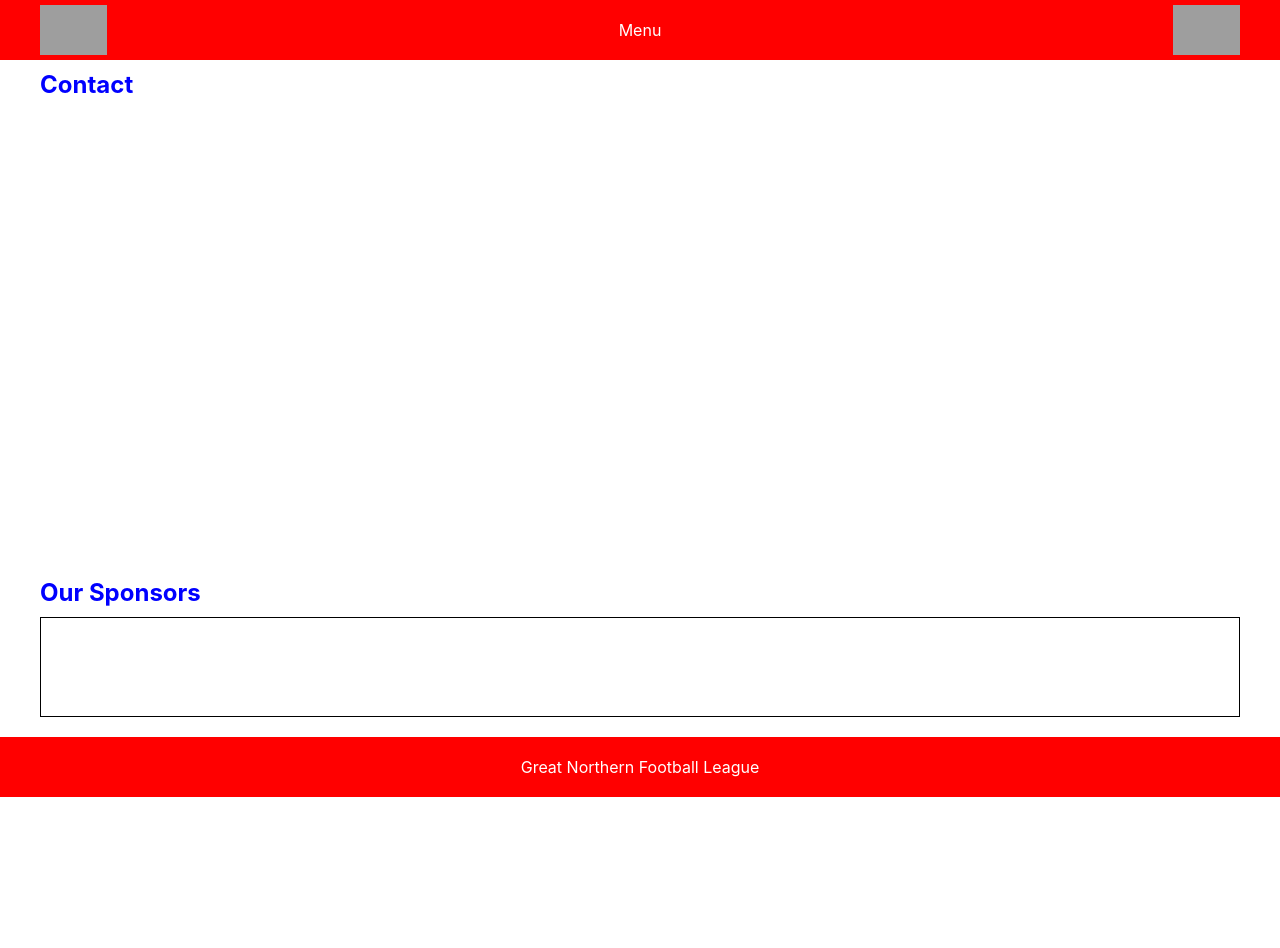
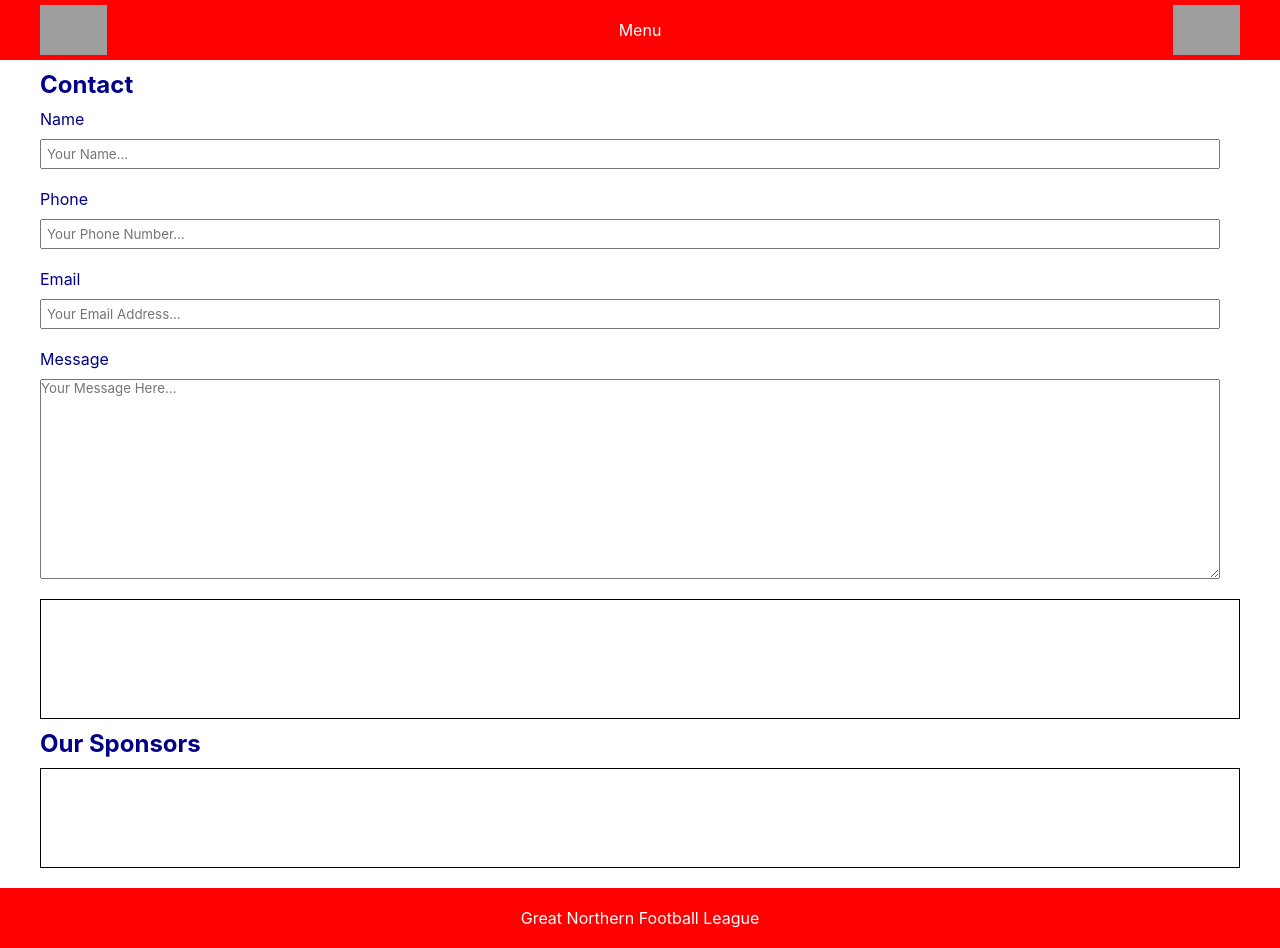
Before and after one commit to matcook/gnfl-template, a website built with Vite: page contact/index.html in a window 1280 px wide. Before the commit the page ends 800 px from the top, so only its background shows below. Built offline with nearby package versions, Linux system fonts and the light colour scheme; grey boxes are pictures that could not be loaded.

Commit message:
contact form and placeholder match card

```diff
--- a/contact/index.html
+++ b/contact/index.html
@@ -36,7 +36,29 @@
           </nav>
         </div>
       </section>
-      <div class="container"><h2>Contact</h2></div>
+      <div class="container">
+        <h2>Contact</h2>
+        <div class="contact-grid">
+          <div class="contact-form">
+            <label for="name">Name</label>
+            <input type="text" placeholder="Your Name..." name="name" />
+            <label for="phone">Phone</label>
+            <input type="text" placeholder="Your Phone Number..." name="hone" />
+            <label for="name">Email</label>
+            <input
+              type="email"
+              placeholder="Your Email Address..."
+              name="email"
+            />
+            <label for="message">Message</label>
+            <textarea
+              name="message"
+              placeholder="Your Message Here..."
+            ></textarea>
+          </div>
+          <div class="contact-details"></div>
+        </div>
+      </div>
     </div>
     <section class="sponsors">
       <div class="container">
--- /dev/null
+++ b/css/components/_contact-form.css
@@ -0,0 +1,22 @@
+.contact-form {
+  display: flex;
+  flex-direction: column;
+  flex-wrap: wrap;
+  padding-right: 20px;
+  width: 100%;
+
+  label {
+    padding-bottom: 10px;
+    color: var(--blue);
+  }
+  input {
+    margin-bottom: 20px;
+    padding: 5px;
+  }
+
+  textarea {
+    /* MIGHT NEED CHANGING */
+    height: 200px;
+  }
+  margin-bottom: 20px;
+}
--- a/css/components/_match-card.css
+++ b/css/components/_match-card.css
@@ -1,8 +1,16 @@
 .match-card {
   height: 100px;
-  padding-bottom: 20px;
-  div {
-    height: 100%;
+  margin-bottom: 20px;
+
+  .match-details {
+    display: flex;
+    justify-content: space-between;
+    height: fit-content;
+  }
+  .match-results {
+    box-shadow: 0 1px 3px rgb(0 0 0 / 12%), 0 1px 2px rgb(0 0 0 / 24%);
+    border-top: 5px solid var(--red);
+    height: 80px;
     background: white;
   }
 }
--- a/css/main.css
+++ b/css/main.css
@@ -15,6 +15,7 @@
 /* OBJECTS */
 @import './objects/_container.css';
 @import './objects/_content.css';
+@import './objects/_grid.css';
 
 /* COMPONENTS */
 @import './components/_navbar.css';
@@ -24,4 +25,5 @@
 @import './components/_news-card.css';
 @import './components/_footer.css';
 @import './components/_gallery.css';
+@import './components/_contact-form.css';
 /* UTILITIES */
--- /dev/null
+++ b/css/objects/_grid.css
@@ -0,0 +1,22 @@
+/* Should make this more generic and re-use in match centre */
+
+.contact-grid {
+  display: flex;
+  flex-wrap: wrap;
+
+  .contact-form {
+    @mixin small {
+      flex: 3;
+    }
+  }
+
+  .contact-details {
+    border: 1px solid black;
+    width: 100%;
+    height: 120px;
+
+    @mixin small {
+      flex: 2;
+    }
+  }
+}
--- a/css/settings/_variables.css
+++ b/css/settings/_variables.css
@@ -1,7 +1,7 @@
 :root {
   --red: red;
   --dark-red: darkred;
-  --blue: blue;
+  --blue: darkblue;
   --white: white;
   --light-grey: lightgrey;
   --max-width: 1200px;
--- a/index.html
+++ b/index.html
@@ -58,12 +58,26 @@
             <div class="left">
               <h3>Upcoming</h3>
               <div class="match-card">
-                <div></div>
+                <div class="match-details">
+                  <p>Left</p>
+                  <p>Right</p>
+                </div>
+                <div class="match-results"></div>
               </div>
               <div class="match-card">
-                <div></div>
+                <div class="match-details">
+                  <p>Left</p>
+                  <p>Right</p>
+                </div>
+                <div class="match-results"></div>
               </div>
-              <div class="match-card"><div></div></div>
+              <div class="match-card">
+                <div class="match-details">
+                  <p>Left</p>
+                  <p>Right</p>
+                </div>
+                <div class="match-results"></div>
+              </div>
             </div>
             <div class="right">
               <h3>Ladder</h3>
```
Also changed, not shown: fixtures/index.html (+24 -1 lines), news/index.html (+3 -1 lines).
